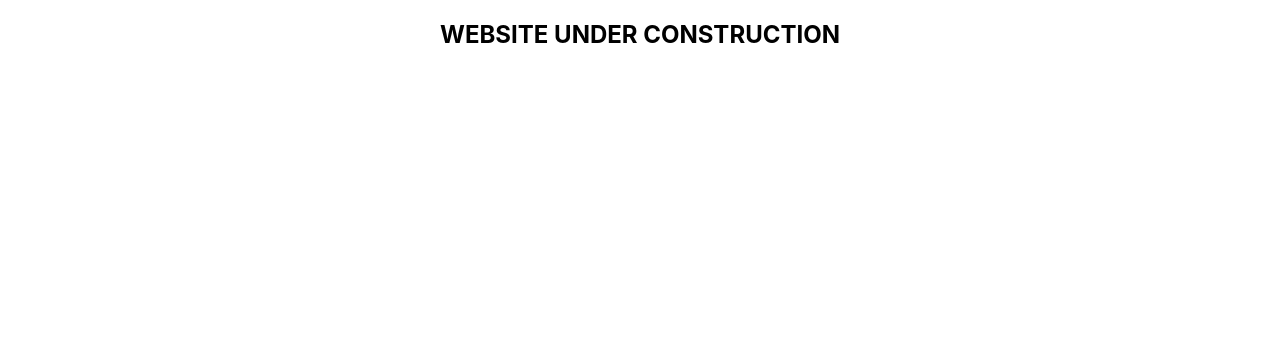
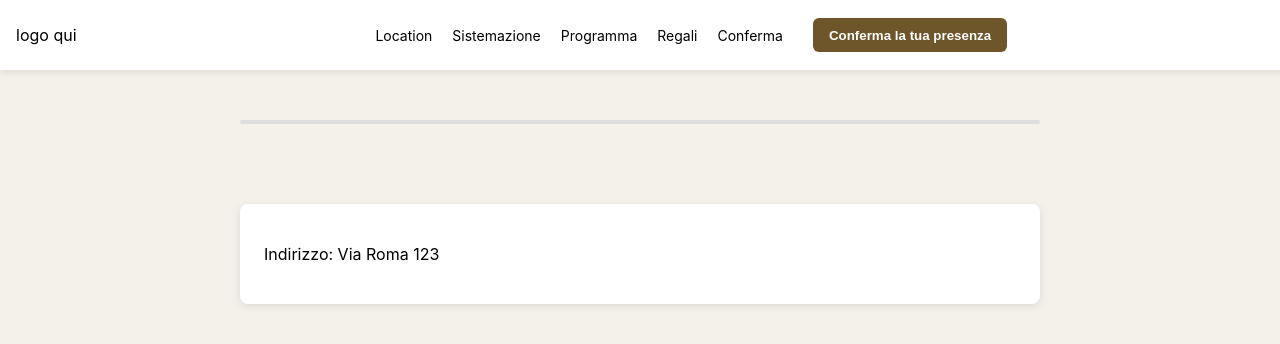
Before and after one commit to Sarafossati/saraeverenawedding, a React (Create React App) app: page / in a window 1280 px wide. Shown: the top 344 px of the page. Built offline with nearby package versions, Linux system fonts and the light colour scheme.

Commit message:
feat: form and mail integration

```diff
--- a/package.json
+++ b/package.json
@@ -3,10 +3,12 @@
   "version": "0.1.0",
   "private": true,
   "dependencies": {
+    "@emailjs/browser": "^4.4.1",
     "@testing-library/dom": "^10.4.1",
     "@testing-library/jest-dom": "^6.8.0",
     "@testing-library/react": "^16.3.0",
     "@testing-library/user-event": "^13.5.0",
+    "jquery": "^3.7.1",
     "react": "^19.1.1",
     "react-dom": "^19.1.1",
     "react-scripts": "5.0.1",
--- a/src/App.css
+++ b/src/App.css
@@ -1,11 +1,213 @@
-.html {
-  background-color: #f4f1ea;
+/* Scuro: #6e552a
+Chiaro: #ad843b */
+
+html { background-color: #f4f1ea; }
+
+/* --- HEADER --- */
+.header {
+  position: fixed;
+  top: 0;
+  left: 0;
+  width: 100%;
+  height: 70px;
+  background-color: #fff;
+  display: flex;
+  align-items: center;
+  justify-content: space-between;
+  padding: 0 1rem;
+  box-shadow: 0 2px 8px rgba(0,0,0,0.1);
+  z-index: 1000;
 }
 
-h2 {
-  text-align: center;
+.logo img {
+  height: 50px;
 }
 
-/* .App-logo {
-  width: 300px;
-} */
+.tabs-wrapper {
+  display: flex;
+  align-items: center;
+  flex: 1;
+  justify-content: center;
+  gap: 20px;
+}
+
+.tabs {
+  display: flex;
+  overflow-x: auto;
+  list-style: none;
+  margin: 0;
+  padding: 0;
+  scrollbar-width: none;
+}
+
+.tabs::-webkit-scrollbar {
+  display: none;
+}
+
+.tabs li {
+  cursor: pointer;
+  text-align: center;
+  flex: 0 0 auto;
+  margin: 0 10px;
+}
+
+.tabs li .dot {
+  width: 12px;
+  height: 12px;
+  background: #ddd;
+  border-radius: 50%;
+  margin: 0 auto 5px;
+}
+
+.tabs li.active .dot {
+  background: #6e552a;
+}
+
+.tabs li .label {
+  font-size: 14px;
+  display: block;
+}
+
+.cta-btn {
+  background-color: #6e552a;
+  color: #fff;
+  border: none;
+  border-radius: 6px;
+  padding: 0.6rem 1rem;
+  cursor: pointer;
+  font-weight: bold;
+  white-space: nowrap;
+  transition: background 0.3s;
+}
+
+.cta-btn:hover {
+  background-color: #ad843b;
+}
+
+/* --- TIMETABLE SLIDER --- */
+.timetable-slider {
+  width: 90%;
+  max-width: 800px;
+  margin: 120px auto 3em; /* margine top per header fisso */
+  text-align: center;
+  position: relative;
+}
+
+.line {
+  position: relative;
+  height: 4px;
+  background: #ddd;
+  border-radius: 2px;
+  margin: 40px 0;
+}
+
+.line-fill {
+  position: absolute;
+  top: 0;
+  left: 0;
+  height: 4px;
+  border-radius: 2px;
+  width: 0%;
+  transition: width 0.3s;
+  z-index: 1;
+}
+
+.tab-content {
+  margin-top: 80px;
+  background: #fff;
+  padding: 1.5em;
+  border-radius: 8px;
+  box-shadow: 0 2px 8px rgba(0,0,0,0.1);
+  text-align: left;
+}
+
+.tab-content h2 {
+  color: #6e552a;
+  margin-bottom: 0.5em;
+}
+
+/* --- FORM --- */
+form {
+  display: flex;
+  flex-direction: column;
+  gap: 1rem;
+  margin-top: 2rem;
+  text-align: left;
+}
+
+form label {
+  font-size: 15px;
+  font-weight: 500;
+  color: #444;
+  display: flex;
+  flex-direction: column;
+  gap: 0.3rem;
+  line-height: 1.4;
+}
+
+form input,
+form textarea {
+  padding: 0.8rem 1rem;
+  border: 1px solid #ddd;
+  border-radius: 6px;
+  font-size: 14px;
+  width: 100%;
+  box-sizing: border-box;
+  line-height: 1.4;
+  resize: vertical;
+}
+
+form textarea {
+  min-height: 100px;
+}
+
+form input::placeholder,
+form textarea::placeholder {
+  white-space: pre-wrap;
+  color: #999;
+  font-style: italic;
+}
+
+.radioBtn {
+  display: flex;
+  flex-direction: row;
+  gap: 1rem;
+}
+
+.radioBtn input {
+  width: auto;
+  cursor: pointer;
+}
+
+form button {
+  background-color: #6e552a;
+  color: #fff;
+  border: none;
+  border-radius: 6px;
+  padding: 0.9rem 1.4rem;
+  cursor: pointer;
+  font-size: 15px;
+  font-weight: bold;
+  transition: background 0.3s;
+  align-self: flex-start;
+}
+
+form button:hover {
+  background-color: #ad843b;
+}
+
+/* --- RESPONSIVE --- */
+@media (max-width: 768px) {
+  .tabs-wrapper {
+    flex-direction: column;
+    gap: 10px;
+  }
+
+  .tabs {
+    justify-content: flex-start;
+  }
+
+  .cta-btn {
+    align-self: flex-end;
+  }
+}
--- a/src/App.js
+++ b/src/App.js
@@ -1,13 +1,64 @@
-import logo from './logo.svg';
-import './App.css';
+import React, { useState, useRef, useEffect } from "react";
+import "./App.css";
+import FormConferma from "./components/form/FormConferma.js";
+// import Logo from "./logo.png"; // Metti il tuo logo nella cartella /src
 
 function App() {
+  const [activeTab, setActiveTab] = useState(0);
+  const lineFillRef = useRef(null);
+
+  const tabs = [
+    { id: "location", label: "Location", content: <p>Indirizzo: Via Roma 123</p> },
+    { id: "sistemazione", label: "Sistemazione", content: <p>Info sulla sistemazione...</p> },
+    { id: "programma", label: "Programma", content: <p>Programma dettagliato...</p> },
+    { id: "regali", label: "Regali", content: <p>Idee regalo...</p> },
+    { id: "conferma", label: "Conferma", content: <FormConferma /> },
+  ];
+
+  useEffect(() => {
+    if (lineFillRef.current) {
+      const fillPercent =
+        tabs.length > 1 ? (activeTab / (tabs.length - 1)) * 100 : 0;
+      lineFillRef.current.style.width = `${fillPercent}%`;
+    }
+  }, [activeTab, tabs.length]);
+
+  const goToConferma = () => {
+    setActiveTab(tabs.length - 1);
+  };
+
   return (
     <div className="App">
-      {/* <header className="App-header">
-        <img src={logo} className="App-logo" alt="logo" />
-      </header> */}
-      <h2>WEBSITE UNDER CONSTRUCTION</h2>
+      <header className="header">
+        <div className="logo">
+          {/* <img src={Logo} alt="Logo" /> */}
+          logo qui
+        </div>
+        <div className="tabs-wrapper">
+          <ul className="tabs">
+            {tabs.map((tab, idx) => (
+              <li
+                key={tab.id}
+                className={activeTab === idx ? "active" : ""}
+                onClick={() => setActiveTab(idx)}
+              >
+                <span className="dot" />
+                <span className="label">{tab.label}</span>
+              </li>
+            ))}
+          </ul>
+          <button className="cta-btn" onClick={goToConferma}>
+            Conferma la tua presenza
+          </button>
+        </div>
+      </header>
+
+      <div className="timetable-slider">
+        <div className="line">
+          <div className="line-fill" ref={lineFillRef}></div>
+        </div>
+        <div className="tab-content">{tabs[activeTab].content}</div>
+      </div>
     </div>
   );
 }
--- /dev/null
+++ b/src/components/form/FormConferma.js
@@ -0,0 +1,163 @@
+import React, { useState } from "react";
+import emailjs from "@emailjs/browser";
+
+function FormConferma() {
+  const [formData, setFormData] = useState({
+    name: "",
+    conferma: "",
+    guests: "",
+    children: "",
+    childrenAge: "",
+    diet: "",
+    night: "",
+    msg: "",
+  });
+  const [error, setError] = useState("");
+  const [success, setSuccess] = useState("");
+
+  const handleChange = (e) => {
+    const { name, value } = e.target;
+    setFormData({
+      ...formData,
+      [name]: value,
+    });
+  };
+
+  const handleSubmit = (e) => {
+    e.preventDefault();
+
+    // Validazione form
+    if (!formData.name || !formData.conferma) {
+      setError("Nome e conferma sono obbligatori!");
+      setSuccess("");
+      return;
+    }
+
+    setError("");
+
+    const serviceID = "service_rxwq3ft";
+    const templateID = "template_tqq6v3j";
+    const publicKey = "_rofz9XCjKw5a1jZ8";
+
+    emailjs.send(serviceID, templateID, formData, publicKey).then(
+      () => {
+        setSuccess("Email inviata correttamente!");
+        setFormData({
+          name: "",
+          conferma: "",
+          guests: "",
+          children: "",
+          childrenAge: "",
+          diet: "",
+          night: "",
+          msg: "",
+        });
+      },
+      () => setError("Errore nell'invio dell'email!")
+    );
+  };
+
+  return (
+    <form onSubmit={handleSubmit}>
+      {error && <p style={{ color: "red" }}>{error}</p>}
+      {success && <p style={{ color: "green" }}>{success}</p>}
+      <label>
+        👤 Chi sei tu, meraviglioso invitato? Nome e cognome:
+        <input
+          type="text"
+          name="name"
+          placeholder="Così possiamo scriverlo sul segnaposto e non chiamarti “quello simpatico con gli occhiali”. "
+          value={formData.name}
+          onChange={handleChange}
+        />
+      </label>
+      <label>
+        Farai parte della festa più bella dell’anno (modestamente parlando)?
+      </label>
+      <label className="radioBtn">
+        <input
+          type="radio"
+          name="conferma"
+          value="Sì"
+          checked={formData.conferma === "Sì"}
+          onChange={handleChange}
+        />
+        🎊 Eccome se ci sarò!
+      </label>
+      <label className="radioBtn">
+        <input
+          type="radio"
+          name="conferma"
+          value="No"
+          checked={formData.conferma === "No"}
+          onChange={handleChange}
+        />
+        😢 Ahimè, devo declinare l’invito
+      </label>
+      <label>
+        🧑‍🤝‍🧑 Viene qualcun altro con te? Chi?
+        <input
+          type="text"
+          name="guests"
+          placeholder="Scrivi i nomi, per prepararci a riceverli con un sorriso (e il posto a tavola giusto!)."
+          value={formData.guests}
+          onChange={handleChange}
+        />
+      </label>
+      <label>
+        🧒 Hai mini-esseri umani al seguito?
+        <input
+          type="text"
+          name="children"
+          placeholder="Vogliamo accoglierli al meglio, con sorrisi e magari qualche palloncino."
+          value={formData.children}
+          onChange={handleChange}
+        />
+      </label>
+      <label>
+        🧒🧒 Età dei bambini:
+        <input
+          type="number"
+          name="childrenAge"
+          placeholder="Così non prepariamo il menù baby a tuo figlio adolescente."
+          value={formData.childrenAge}
+          onChange={handleChange}
+        />
+      </label>
+      <label>
+        🥦 Allergie, intolleranze o ingredienti da evitare? Il menù sarà 100% vegano e vegetariano, ma niente paura: sarà così buono che anche l’ amante della griglia chiederà il bis!
+        <input
+          type="text"
+          name="diet"
+          placeholder="Segnalaci tutto ciò che dobbiamo sapere per farti mangiare felice e sereno."
+          value={formData.diet}
+          onChange={handleChange}
+        />
+      </label>
+      <label>
+        🏨 Notte del 10/11 Ottobre – Serve un tetto?
+        <label>Hai bisogno di pernottare? Per quante persone?</label>
+        <input
+          type="text"
+          name="night"
+          placeholder="(Pensato per chi arriva dalla Lombardia, Piemonte, Austria o altre terre lontane…)"
+          value={formData.night}
+          onChange={handleChange}
+        />
+      </label>
+      💬Hai un messaggio per noi, una richiesta speciale, un pensiero buffo o
+      qualcosa che dovremmo includere nel nostro programma del matrimonio (anzi,
+      unione civile!!!!)?
+      <label></label>
+      <textarea
+        name="msg"
+        placeholder="Scrivi pure tutto quello che ti passa per la testa (quasi tutto 😄). "
+        value={formData.msg}
+        onChange={handleChange}
+      />
+      <button type="submit">Invia</button>
+    </form>
+  );
+}
+
+export default FormConferma;
```
Also changed, not shown: 1 other file (tests, documents, lock files or other folders).
